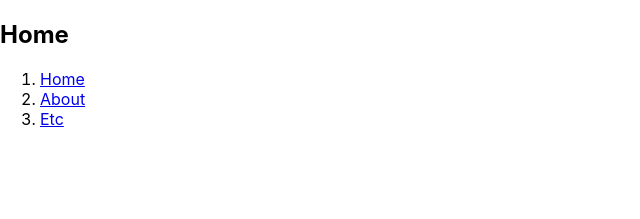
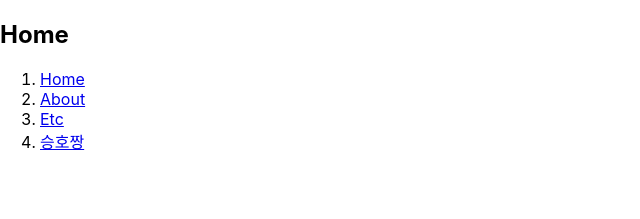
Before and after one commit to wogns3623/SE-Lab-Renewal, a React (Create React App) app: page / in a window 1280 px wide. Shown: the top 219 px of the page, without its empty margins (0-640 px from the left). Built offline with nearby package versions, Linux system fonts and the light colour scheme.

Commit message:
test commit

```diff
--- a/src/pages/Home.js
+++ b/src/pages/Home.js
@@ -11,6 +11,7 @@ const Home = () => {
         <li><Link to="/">Home</Link></li>
         <li><Link to="/About">About</Link></li>
         <li><Link to="/Etc">Etc</Link></li>
+        <li><Link to="/Etc">승호짱</Link></li>
       </ol>
     </div>
   );
```
